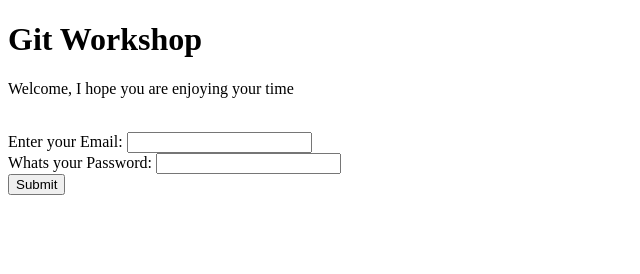
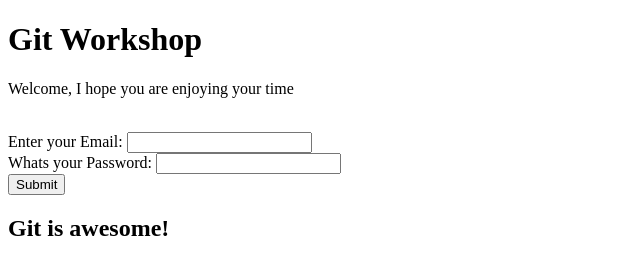
Before and after one commit to shawn-grant/git-workshop, a plain HTML site: page index.html in a window 1280 px wide. Shown: the whole page, without its empty margins (0-640 px from the left). Drawn offline with Linux system fonts and the light colour scheme.

Commit message:
added new header

```diff
--- a/index.html
+++ b/index.html
@@ -21,5 +21,7 @@
         <!-- submit -->
         <input type="submit" value="Submit">
     </form>
+
+    <h2>Git is awesome!</h2>
 </body>
 </html>
```
